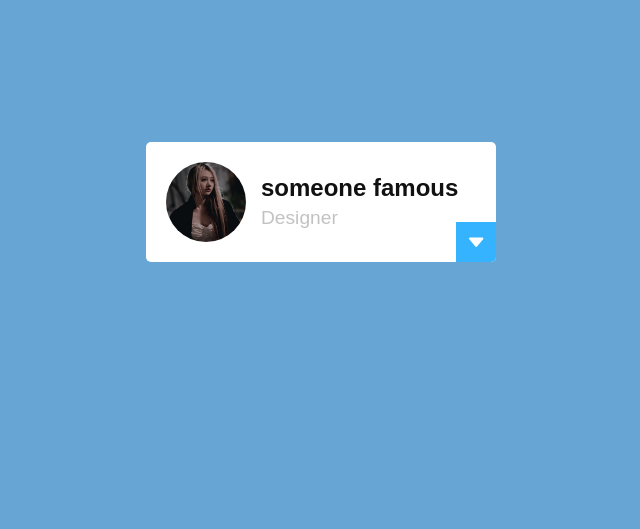
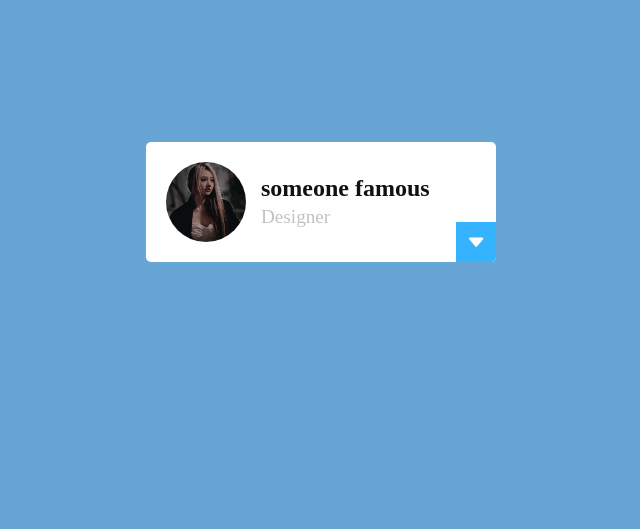
Before and after one commit to Ricardokae/dropdown-menu, a plain HTML site: page index.html in a window 1280 px wide. Shown: the part 198-727 px from the top of the page, without its empty margins (319-959 px from the left). Drawn offline with nearby package versions, Linux system fonts and the light colour scheme.

Commit message:
Update styles.css

```diff
--- a/assets/css/styles.css
+++ b/assets/css/styles.css
@@ -2,7 +2,6 @@
     margin:0;
     padding: 0;
     box-sizing: border-box;
-    font-family: sans-serif;
     list-style: none;
     text-decoration: none;
 }
```
